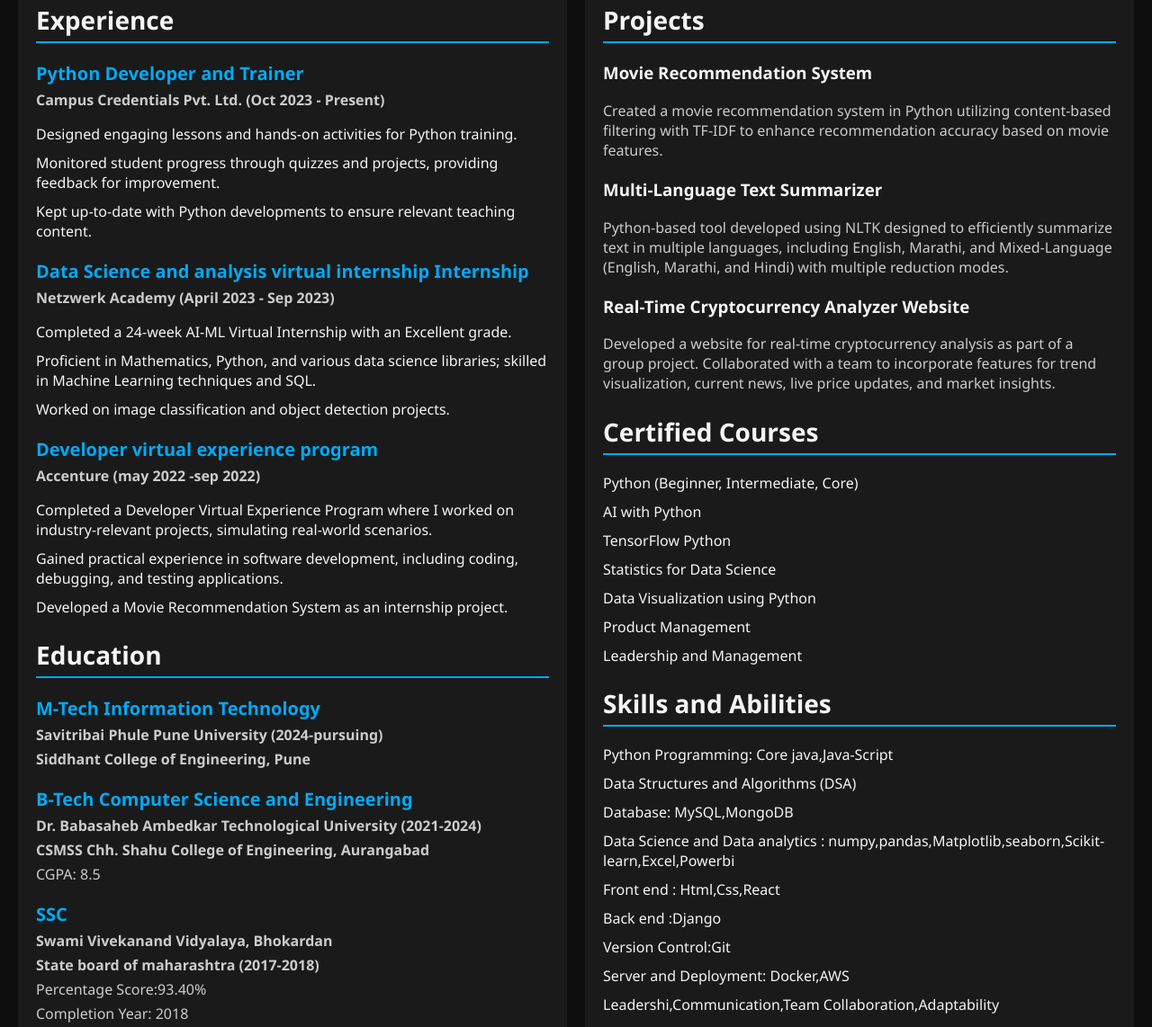
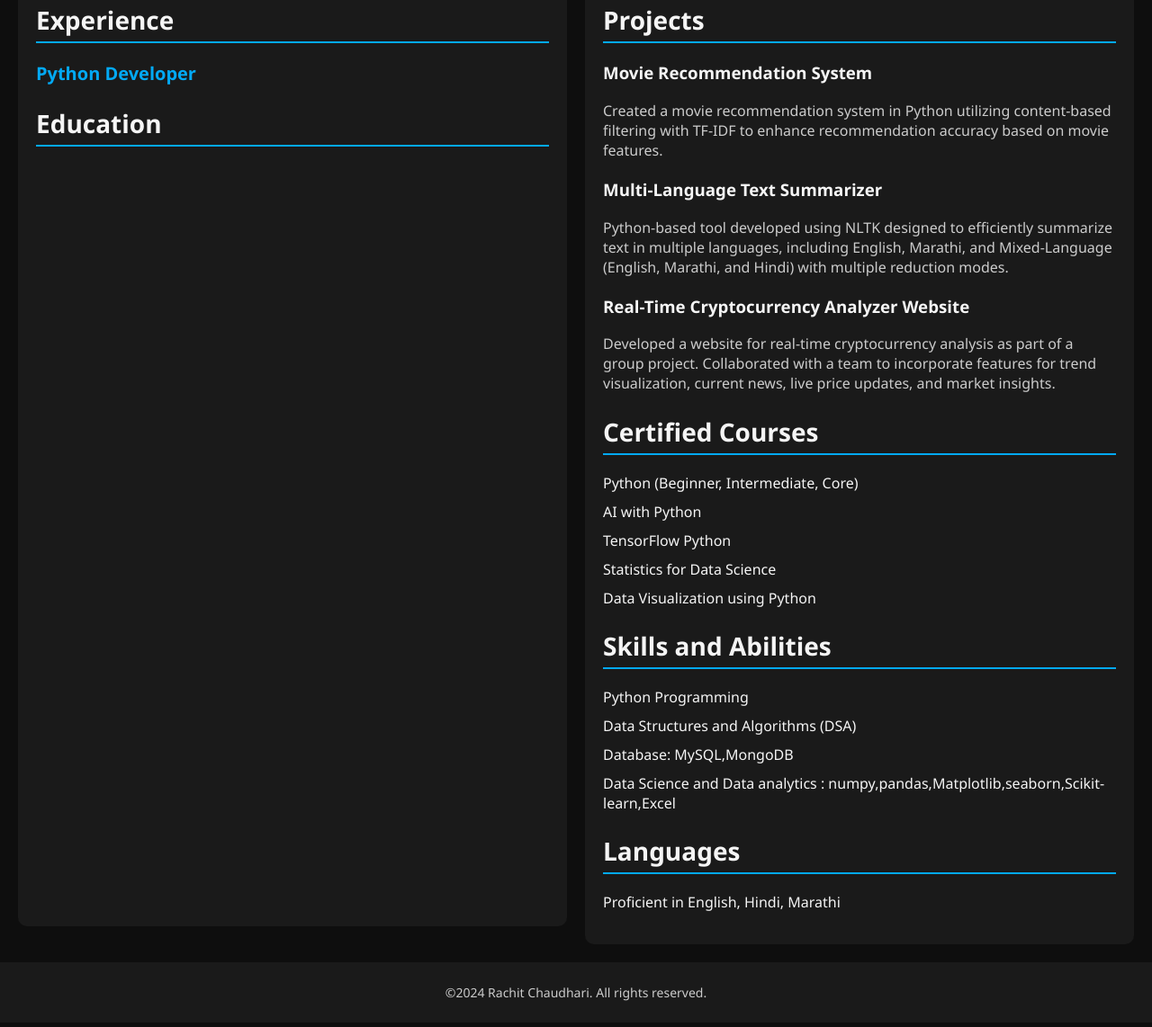
Before and after one commit to Rachit286/my-Resume, a plain HTML site: page index.html in a window 1280 px wide. Shown: the part 295-1437 px from the top of the page at 90% size. Drawn offline with Linux system fonts and the light colour scheme.

Commit message:
Update index.html

```diff
--- a/index.html
+++ b/index.html
@@ -5,7 +5,7 @@
 <head>
     <meta charset="UTF-8">
     <meta name="viewport" content="width=device-width, initial-scale=1.0">
-    <title>Rafik Shah - Resume</title>
+    <title>Rachit Chaudhari - Resume</title>
     <!-- Font Awesome for icons -->
     <link rel="stylesheet" href="https://cdnjs.cloudflare.com/ajax/libs/font-awesome/6.0.0-beta3/css/all.min.css">
     <style>
@@ -181,10 +181,10 @@
         <p>AI, Data Science, and Machine Learning Enthusiast committed to driving innovation and delivering impactful solutions.</p>
         <div class="contact-info">
             <ul>
-                <li><i class="fas fa-phone-alt"></i>7028352298</li>
-                <li><i class="fas fa-envelope"></i> <a href="mailto:rafikshah3262@gmail.com">rafikshah3262@gmail.com</a></li>
-                <li><i class="fab fa-linkedin"></i> <a href="https://www.linkedin.com/in/rafik-shah-179875209/" target="_blank">LinkedIn</a></li>
-                <li><i class="fab fa-github"></i> <a href="https://github.com/RAFIKSHA" target="_blank">GitHub</a></li>
+                <li><i class="fas fa-phone-alt"></i>9737728724</li>
+                <li><i class="fas fa-envelope"></i> <a href="mailto:rachitchaudhari28@gmail.com">rafikshah3262@gmail.com</a></li>
+                <li><i class="fab fa-linkedin"></i> <a href="https://www.linkedin.com/in/rachit-chaudhari-911a79265?utm_source=share&utm_campaign=share_via&utm_content=profile&utm_medium=android_app" target="_blank">LinkedIn</a></li>
+                <li><i class="fab fa-github"></i> <a href="https://github.com/Rachit286" target="_blank">GitHub</a></li>
             </ul>
         </div>
     </header>
@@ -194,57 +194,14 @@
             <section id="experience">
                 <h2>Experience</h2>
                 <div class="experience-item">
-                    <h3>Python Developer and Trainer</h3>
-                    <p><strong>Campus Credentials Pvt. Ltd. (Oct 2023 - Present)</strong></p>
-                    <ul>
-                        <li>Designed engaging lessons and hands-on activities for Python training.</li>
-                        <li>Monitored student progress through quizzes and projects, providing feedback for improvement.</li>
-                        <li>Kept up-to-date with Python developments to ensure relevant teaching content.</li>
-                    </ul>
+                    <h3>Python Developer </h3>
                 </div>
-                <div class="experience-item">
-                    <h3>Data Science and analysis virtual internship Internship</h3>
-                    <p><strong>Netzwerk Academy (April 2023 - Sep 2023)</strong></p>
-                    <ul>
-                        <li>Completed a 24-week AI-ML Virtual Internship with an Excellent grade.</li>
-                        <li>Proficient in Mathematics, Python, and various data science libraries; skilled in Machine Learning techniques and SQL.</li>
-                        <li>Worked on image classification and object detection projects.</li>
-                    </ul>
-                </div>
-                <div class="experience-item">
-                    <h3>Developer virtual experience program</h3>
-                    <p><strong>Accenture (may 2022 -sep 2022)</strong></p>
-                    <ul>
-                        <li>Completed a Developer Virtual Experience Program where I worked on industry-relevant projects, simulating real-world scenarios.        </li>
-                         <li>Gained practical experience in software development, including coding, debugging, and testing applications.</li>
 
-                        <li>Developed a Movie Recommendation System as an internship project.</li>
-                    </ul>
-                </div>
             </section>
 
             <section id="education">
                 <h2>Education</h2>
-                <div class="education-item">
-                    <h3>M-Tech Information Technology</h3>
-                    <p><strong>Savitribai Phule Pune University (2024-pursuing)</strong></p>
-                    <p><strong>Siddhant College of Engineering, Pune</strong></p>
-                </div>
 
-                <div class="education-item">
-                    <h3>B-Tech Computer Science and Engineering</h3>
-                    <p><strong>Dr. Babasaheb Ambedkar Technological University (2021-2024)</strong></p>
-                    <p><strong>CSMSS Chh. Shahu College of Engineering, Aurangabad</strong></p>
-                    <p>CGPA: 8.5</p>
-                </div>
-
-                <div class="education-item">
-                    <h3>SSC</h3>
-                    <p><strong>Swami Vivekanand Vidyalaya, Bhokardan</strong></p>
-                    <p><strong>State board of maharashtra (2017-2018)</strong></p>
-                    <p>Percentage Score:93.40%</p>
-                    <p>Completion Year: 2018</p>
-                </div>
             </section>
         </div>
 
@@ -275,23 +232,18 @@
                     <li>TensorFlow Python</li>
                     <li>Statistics for Data Science</li>
                     <li>Data Visualization using Python</li>
-                    <li>Product Management</li>
-                    <li>Leadership and Management</li>
+
                 </ul>
             </section>
 
             <section id="skills">
                 <h2>Skills and Abilities</h2>
                 <ul>
-                    <li>Python Programming: Core java,Java-Script</li>
+                    <li>Python Programming</li>
                     <li>Data Structures and Algorithms (DSA)</li>
                     <li>Database: MySQL,MongoDB</li>
-                    <li>Data Science and Data analytics : numpy,pandas,Matplotlib,seaborn,Scikit-learn,Excel,Powerbi</li>
-                    <li>Front end : Html,Css,React</li>
-                    <li>Back end :Django</li>
-                    <li>Version Control:Git</li>
-                    <li>Server and Deployment: Docker,AWS</li>
-                    <li>Leadershi,Communication,Team Collaboration,Adaptability</li>
+                    <li>Data Science and Data analytics : numpy,pandas,Matplotlib,seaborn,Scikit-learn,Excel</li>
+
 
                 </ul>
             </section>
```
